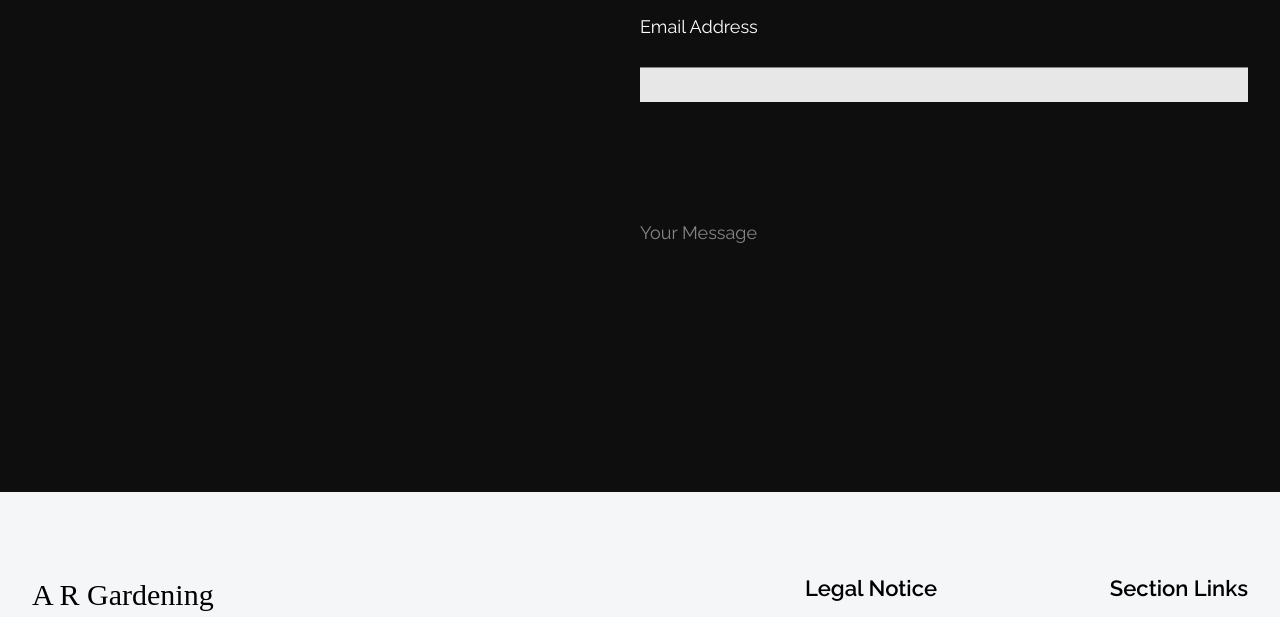
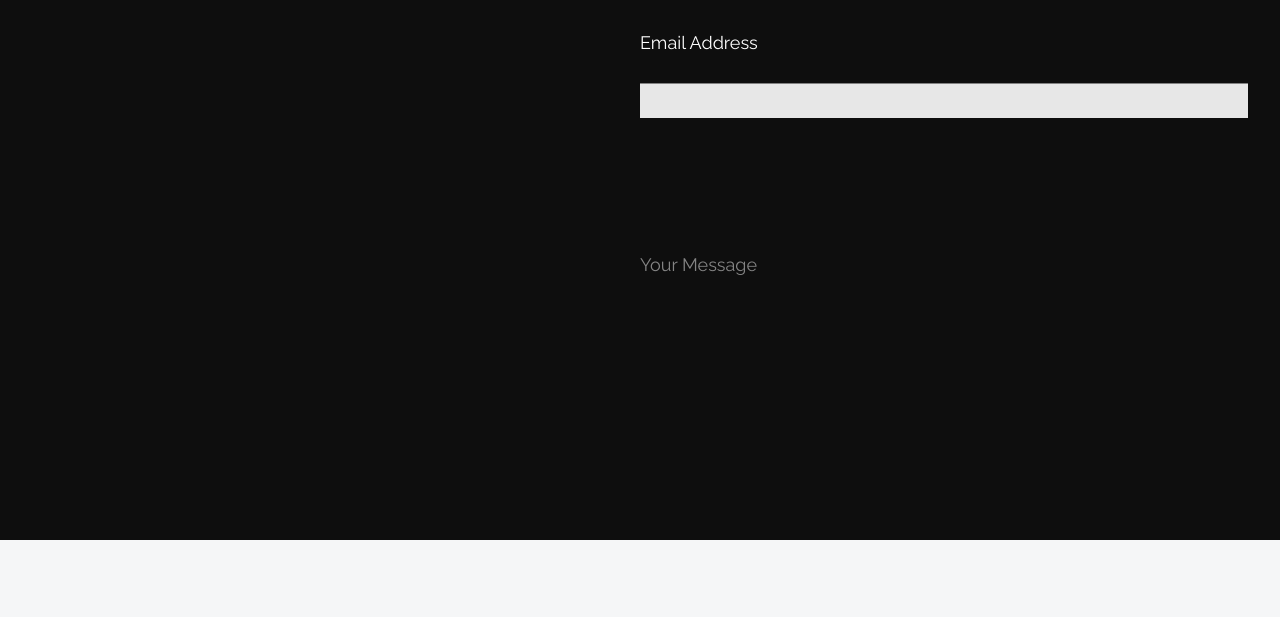
Before and after one commit to njpwastaken1/Gardener-Website, a plain HTML site: page gardener website/index.html in a window 1280 px wide. Shown: the part 5597-6214 px from the top of the page. Drawn offline with nearby package versions, Linux system fonts and the light colour scheme; a web font is replaced by a local one.

Commit message:
gap again

```diff
--- a/gardener website/index.html
+++ b/gardener website/index.html
@@ -553,7 +553,7 @@
 						<img src="mage_instagram-circle.png" class="project-text" alt="" />
 					</div>
 				</div>
-				<div class="grid grid-row gap-[1rem]">
+				<div class="grid grid-row gap-[2rem]">
 					<div class="grid grid-cols-2 gap-6">
 						<div class="flex flex-col gap-2">
 							<p class="text-white font-rale text-[18px] project-text">
```
